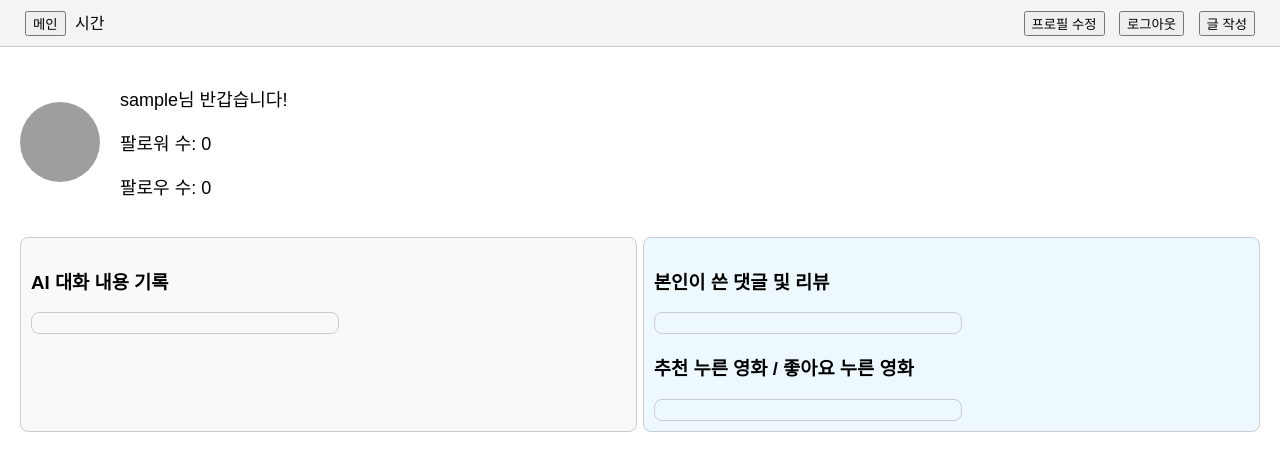
After one commit to sdfasdsf/AlgorithmArtist, a Django app: template accounts/templates/accounts/profile.html in a window 1280 px wide. The commit adds this page. Shown: the top 471 px of the page. Run offline with Django 4.2, Linux system fonts and the light colour scheme; the template is opened without the code that fills it: most values are stand-ins (such as "Sample title", 1, 10 or a date in 2020); data that the repository does not hold is empty; grey boxes are pictures that could not be loaded.

```diff
--- a/accounts/templates/accounts/login.html
+++ b/accounts/templates/accounts/login.html
@@ -1,5 +1,5 @@
 <!DOCTYPE html>
-<html lang="kr">
+<html lang="ko">
 <head>
     <meta charset="UTF-8">
     <meta name="viewport" content="width=device-width, initial-scale=1.0">
--- /dev/null
+++ b/accounts/templates/accounts/profile.html
@@ -0,0 +1,184 @@
+<!DOCTYPE html>
+<html lang="ko">
+<head>
+<meta charset="UTF-8">
+<meta name="viewport" content="width=device-width, initial-scale=1.0">
+<title>Profile Page</title>
+<style>
+    body {
+    font-family: Arial, sans-serif;
+    margin: 0;
+    padding: 0;
+    }
+    header {
+    display: flex;
+    justify-content: space-between;
+    align-items: center;
+    padding: 10px 20px;
+    background-color: #f4f4f4;
+    border-bottom: 1px solid #ccc;
+    }
+    header button {
+    margin: 0 5px;
+    }
+    main {
+    padding: 20px;
+    }
+    .profile-header {
+    display: flex;
+    align-items: center;
+    margin-bottom: 20px;
+    }
+    .profile-header img {
+    width: 80px;
+    height: 80px;
+    border-radius: 50%;
+    margin-right: 20px;
+    }
+    .profile-header div {
+    font-size: 18px;
+    }
+    .info-box {
+    display: flex;
+    justify-content: space-between;
+    }
+    .info-box div {
+    width: 48%;
+    padding: 10px;
+    border: 1px solid #ccc;
+    border-radius: 8px;
+    overflow-y: auto;
+    max-height: 200px;
+    }
+    .info-box .ai-records {
+    background-color: #f9f9f9;
+    }
+    .info-box .comments-reviews {
+    background-color: #eef9ff;
+    }
+    .scroll-bar {
+    overflow-y: scroll;
+    }
+</style>
+</head>
+<body>
+<script>
+    $(document).ready(function() {
+      // 사용자 개인정보를 가져오는 AJAX 요청
+    $.ajax({
+        url: 'http://127.0.0.1:8000/accounts/profile/api/', // 개인정보 요청 URL
+        method: 'GET', // HTTP GET 메서드
+        success: function(data) {
+          // 요청이 성공적으로 처리된 경우
+          // 받은 데이터는 data 변수에 담겨 있음
+
+          // 사용자 이름, 이메일, 프로필 사진 등 화면에 표시
+        $('#user-name').text(`${data.username}님 반갑습니다!`);
+        $('#user-email').text(`이메일: ${data.email}`);
+        $('#user-full-name').text(`전체 이름: ${data.full_name}`);
+        $('#user-profile-picture').attr('src', data.profile_picture);
+        },
+        error: function(xhr, status, error) {
+          // 요청이 실패한 경우 실행되는 함수
+        console.error("Error fetching user data:", error);
+        }
+    });
+    });
+</script>
+<header>
+    <div>
+    <a href="/"><button>메인</button></a>
+    <span>시간</span>
+    </div>
+    <div>
+    <button id="edit-profile-btn">프로필 수정</button>
+    <button id="logout-btn">로그아웃</button>
+    <button id="create-post-btn">글 작성</button>
+    </div>
+</header>
+<main>
+    <div class="profile-header">
+    <img src="profile-placeholder.png" alt="프로필 사진" id="profile-image">
+    <div>
+        <p id="user-name">{{ username }}님 반갑습니다!</p>
+        <p>팔로워 수: <span id="follower-count">0</span></p>
+        <p>팔로우 수: <span id="following-count">0</span></p>
+    </div>
+    </div>
+    <div class="info-box">
+    <div class="ai-records">
+        <h3>AI 대화 내용 기록</h3>
+        <div class="scroll-bar" id="ai-records">
+        <!-- AI 대화 기록 내용 추가 -->
+        </div>
+    </div>
+    <div class="comments-reviews">
+        <h3>본인이 쓴 댓글 및 리뷰</h3>
+        <div class="scroll-bar" id="comments-reviews">
+        <!-- 댓글 및 리뷰 내용 추가 -->
+        </div>
+        <h3>추천 누른 영화 / 좋아요 누른 영화</h3>
+        <div class="scroll-bar" id="liked-movies">
+        <!-- 좋아요 누른 영화 내용 추가 -->
+        </div>
+    </div>
+    </div>
+</main>
+
+<script>
+    // 페이지 로딩 시 프로필 정보 가져오기
+    window.onload = function() {
+    fetchProfile();
+    };
+
+    // 프로필 정보 GET 요청
+    function fetchProfile() {
+    fetch('/accounts/profile/', {
+        method: 'GET',
+        headers: {
+          'Authorization': 'Bearer ' + localStorage.getItem('access_token') // 토큰은 로컬 스토리지에서 가져옴
+        }
+    })
+    .then(response => response.json())
+    .then(data => {
+        // 프로필 정보 업데이트
+        document.getElementById('user-name').textContent = data.first_name + "님 반갑습니다!";
+        document.getElementById('follower-count').textContent = data.followers_count;
+        document.getElementById('following-count').textContent = data.following_count;
+
+        // AI 기록, 댓글/리뷰, 좋아요 누른 영화 등 추가 작업
+        document.getElementById('ai-records').textContent = data.ai_records.join("\n");  // 예시
+        document.getElementById('comments-reviews').textContent = data.comments.join("\n");  // 예시
+        document.getElementById('liked-movies').textContent = data.liked_movies.join("\n");  // 예시
+    })
+    .catch(error => console.error('Error fetching profile:', error));
+    }
+
+    // 프로필 수정 버튼 클릭 시
+    document.getElementById('edit-profile-btn').onclick = function() {
+    const newName = prompt("새 이름을 입력하세요:", "이름");
+    if (newName) {
+        updateProfile(newName);
+    }
+    };
+
+    // 프로필 정보 수정 POST 요청
+    function updateProfile(newName) {
+    fetch('/accounts/profile/', {
+        method: 'POST',
+        headers: {
+        'Authorization': 'Bearer ' + localStorage.getItem('access_token'),
+        'Content-Type': 'application/json'
+        },
+        body: JSON.stringify({ first_name: newName })
+    })
+    .then(response => response.json())
+    .then(data => {
+        alert("프로필이 성공적으로 수정되었습니다.");
+        fetchProfile(); // 수정 후 정보 새로 고침
+    })
+    .catch(error => console.error('Error updating profile:', error));
+    }
+</script>
+</body>
+</html>
--- a/accounts/templates/accounts/signup.html
+++ b/accounts/templates/accounts/signup.html
@@ -1,5 +1,5 @@
 <!DOCTYPE html>
-<html lang="kr">
+<html lang="ko">
 <head>
     <meta charset="UTF-8">
     <meta http-equiv="X-UA-Compatible" content="IE=edge">
--- a/accounts/urls.py
+++ b/accounts/urls.py
@@ -12,9 +12,10 @@ app_name = "accounts"
 urlpatterns = [
     path("signup/", views.signup.as_view(), name="signup"),
     path("signout/", views.signout.as_view(), name="signout"),
-    path("login/", views.login.as_view(), name="login"),
-    path("logout/", views.logout.as_view(), name="logout"),
+    path("login/", views.Login.as_view(), name="login"),
+    path("logout/", views.Logout.as_view(), name="logout"),
     path("profile/", views.profile.as_view(), name="profile"),  # 회원정보 조회 및 수정
+    path("profile/api/",views.profileAPI.as_view(), name= "profile_API"), # 프로필 API
     path("profile/passwordchange/", views.passwordchange.as_view(), name="passwordchange"),  # 비밀번호 변경
     path("<int:user_pk>/follow/", views.follow.as_view(), name="follow"),  # 팔로우/언팔로우 토글
     path("token/", TokenObtainPairView.as_view(), name="token_obtain_pair"),
--- a/accounts/views.py
+++ b/accounts/views.py
@@ -9,13 +9,13 @@ from rest_framework.response import Response
 from rest_framework.permissions import AllowAny, IsAuthenticated
 from .serializers import SignupSerializer, UserUpdateSerializer, UserProfileSerializer, passwordchangeSerializer
 from rest_framework_simplejwt.authentication import JWTAuthentication
-from django.contrib.auth import authenticate, logout, get_user_model ,login as auth_login
+from django.contrib.auth import authenticate, logout, get_user_model, login as auth_login
 from rest_framework_simplejwt.tokens import RefreshToken
 from django.http import JsonResponse
 from django.shortcuts import get_object_or_404
 from rest_framework.views import APIView
 from rest_framework.permissions import IsAuthenticated, IsAuthenticatedOrReadOnly
-
+from django.template.response import TemplateResponse
 
 
 from django.contrib.auth.hashers import make_password
@@ -28,7 +28,7 @@ from rest_framework.renderers import TemplateHTMLRenderer
 from rest_framework.throttling import AnonRateThrottle
 import logging
 import traceback
-#추가한 내용 _________________
+# 추가한 내용 _________________
 User = get_user_model()
 logger = logging.getLogger(__name__)
 
@@ -54,7 +54,8 @@ class signup(APIView):
             serializer = SignupSerializer(data=request.data)
             if serializer.is_valid():
                 # 수정된 코드 위치
-                user = serializer.save()  # serializer.save()에서 user 객체가 반환되어야 합니다.
+                # serializer.save()에서 user 객체가 반환되어야 합니다.
+                user = serializer.save()
 
                 if not user:
                     raise ValueError('사용자 생성에 실패했습니다.')  # 사용자 생성 실패 시 예외 처리
@@ -63,8 +64,6 @@ class signup(APIView):
                 messages.success(request, '회원가입이 완료되었습니다.')
                 response = redirect('Main')
                 return response
-
-
 
             # 유효성 검사 실패 시 에러 메시지 표시
             return Response({
@@ -86,6 +85,7 @@ class signup(APIView):
 class signout(APIView):
     # 로그인 사용자에게는 삭제 권한까지 부여
     permission_classes = [IsAuthenticatedOrReadOnly]
+
     def delete(self, request):
         user = request.user
 
@@ -94,10 +94,10 @@ class signout(APIView):
 
         return Response({
             "message": "회원탈퇴가 되었습니다."
-    }, status=status.HTTP_204_NO_CONTENT)
+        }, status=status.HTTP_204_NO_CONTENT)
 
 
-class login(APIView):
+class Login(APIView):
     permission_classes = [AllowAny]
     renderer_classes = [TemplateHTMLRenderer]
     template_name = 'accounts/login.html'
@@ -107,7 +107,7 @@ class login(APIView):
         """로그인 페이지 표시"""
         return Response({'message': '로그인 페이지입니다.'})
 
-    def post(self,request):
+    def post(self, request):
         """
         로그인 처리
         - 인증
@@ -135,11 +135,15 @@ class login(APIView):
             access_token = str(refresh.access_token)
             refresh_token = str(refresh)
 
+            # 로그인 상태 유지
+            login(request, user)
+
             # 쿠키에 토큰 저장
-            response = redirect('Main')  # 'main'은 리다이렉트할 URL 패턴 이름
+            response = TemplateResponse(
+                request, 'home.html', {'user': request.user})
             response.set_cookie('access_token', access_token, httponly=True)
             response.set_cookie('refresh_token', refresh_token, httponly=True)
-
+            print(response)
             return response
 
         else:
@@ -147,22 +151,87 @@ class login(APIView):
                 {"error": "이메일 또는 비밀번호가 올바르지 않습니다."}, status=400
             )
 
-class logout(APIView):
+
+class Logout(APIView):
     # 로그인 사용자만 로그아웃 가능
     permission_classes = [IsAuthenticatedOrReadOnly]
-    def post(self,request):
+
+    def post(self, request):
         try:
-            refresh_token = request.data.get("refresh")
+            # refresh token을 가져옵니다.
+            refresh_token = request.data.get("refresh_token")
+
+            # refresh token을 사용하여 토큰을 블랙리스트 처리
             token = RefreshToken(refresh_token)
-            token.blacklist()
-            return Response({"message": "로그아웃 성공"})
-        except Exception:
-            return Response({"error": "로그아웃 실패"}, status=status.HTTP_400_BAD_REQUEST)
+            token.blacklist()  # 토큰을 블랙리스트에 추가하여 더 이상 사용할 수 없도록 처리
+
+            logout(request)
+
+            return redirect('/')
+
+        except Exception as e:
+            return Response({"error": "로그아웃 실패", "details": str(e)}, status=status.HTTP_400_BAD_REQUEST)
+
 
 class profile(APIView):
+
+    permission_classes = [IsAuthenticatedOrReadOnly]
+    renderer_classes = [TemplateHTMLRenderer]
+    template_name = 'accounts/profile.html'
+    throttle_classes = [AnonRateThrottle]  # Rate limiting 적용
+
+    def get(self, request):
+        """프로필 폼 표시"""
+        # 헤더에서 Authorization 토큰 가져오기
+        auth_header = request.headers.get('Authorization')
+        print(f"Request Headers: {request.headers}")
+        print(f"Request Cookies: {request.COOKIES}")
+        token = None
+        if auth_header and auth_header.startswith('Bearer '):
+            token = auth_header.split(' ')[1]  # Bearer <token> 형식에서 token 추출
+
+        # 또는 쿠키에서 토큰 가져오기
+        access_token = request.COOKIES.get('access_token')
+
+        refresh_token_from_cookie = request.COOKIES.get('refresh_token')
+        # 토큰이 존재하는지 확인
+
+        # 토큰이 존재하는지 확인
+        if token:
+            print(f"헤더에서 가져온 토큰: {token}")
+        elif access_token:
+            print(f"쿠키에서 가져온 토큰: {access_token}")
+            print(f"쿠키에서 가져온 refresh_token: {refresh_token_from_cookie}")
+        else:
+            print("토큰이 존재하지 않습니다.")
+        return Response({'message': '프로필 페이지입니다.'})
+
+
+class profileAPI(APIView):
     # 로그인 사용자만 정보 조회 및 수정 가능
     permission_classes = [IsAuthenticated]
+
     def get(self, request):
+        # 헤더에서 Authorization 토큰 가져오기
+        auth_header = request.headers.get('Authorization')
+        token = None
+        if auth_header and auth_header.startswith('Bearer '):
+            token = auth_header.split(' ')[1]  # Bearer <token> 형식에서 token 추출
+
+        # 또는 쿠키에서 토큰 가져오기
+        access_token = request.COOKIES.get('access_token')
+
+        refresh_token_from_cookie = request.COOKIES.get('refresh_token')
+        # 토큰이 존재하는지 확인
+
+        # 토큰이 존재하는지 확인
+        if token:
+            print(f"헤더에서 가져온 토큰: {token}")
+        elif access_token:
+            print(f"쿠키에서 가져온 토큰: {access_token}")
+            print(f"쿠키에서 가져온 refresh_token: {refresh_token_from_cookie}")
+        else:
+            print("토큰이 존재하지 않습니다.")
 
         user = request.user  # JWT 인증을 통해 얻은 현재 사용자
 
@@ -187,26 +256,28 @@ class profile(APIView):
             )
         return Response(serializer.errors, status=status.HTTP_400_BAD_REQUEST)
 
+
 class passwordchange(APIView):
-    def put(self,request):
+    def put(self, request):
         user = request.user  # JWT 인증을 통해 얻은 현재 사용자
 
         serializer = passwordchangeSerializer(
-                instance=user, data=request.data, partial=True
-            )  # partial=True로 일부 업데이트 허용
+            instance=user, data=request.data, partial=True
+        )  # partial=True로 일부 업데이트 허용
         if serializer.is_valid():
-                serializer.save()  # 수정 내용 저장
-                return Response(
-                    {
-                        "message": "비밀번호가 성공적으로 수정되었습니다.",
-                        "user": serializer.data,
-                    },
-                    status=status.HTTP_200_OK,
-                )
+            serializer.save()  # 수정 내용 저장
+            return Response(
+                {
+                    "message": "비밀번호가 성공적으로 수정되었습니다.",
+                    "user": serializer.data,
+                },
+                status=status.HTTP_200_OK,
+            )
         return Response(serializer.errors, status=status.HTTP_400_BAD_REQUEST)
 
+
 class follow(APIView):
-    def post(self,request, user_pk):
+    def post(self, request, user_pk):
         profile_user = get_object_or_404(User, pk=user_pk)
         me = request.user
 
```
Also changed, not shown: accounts/templates/base.html (deleted, +0 -30 lines).
